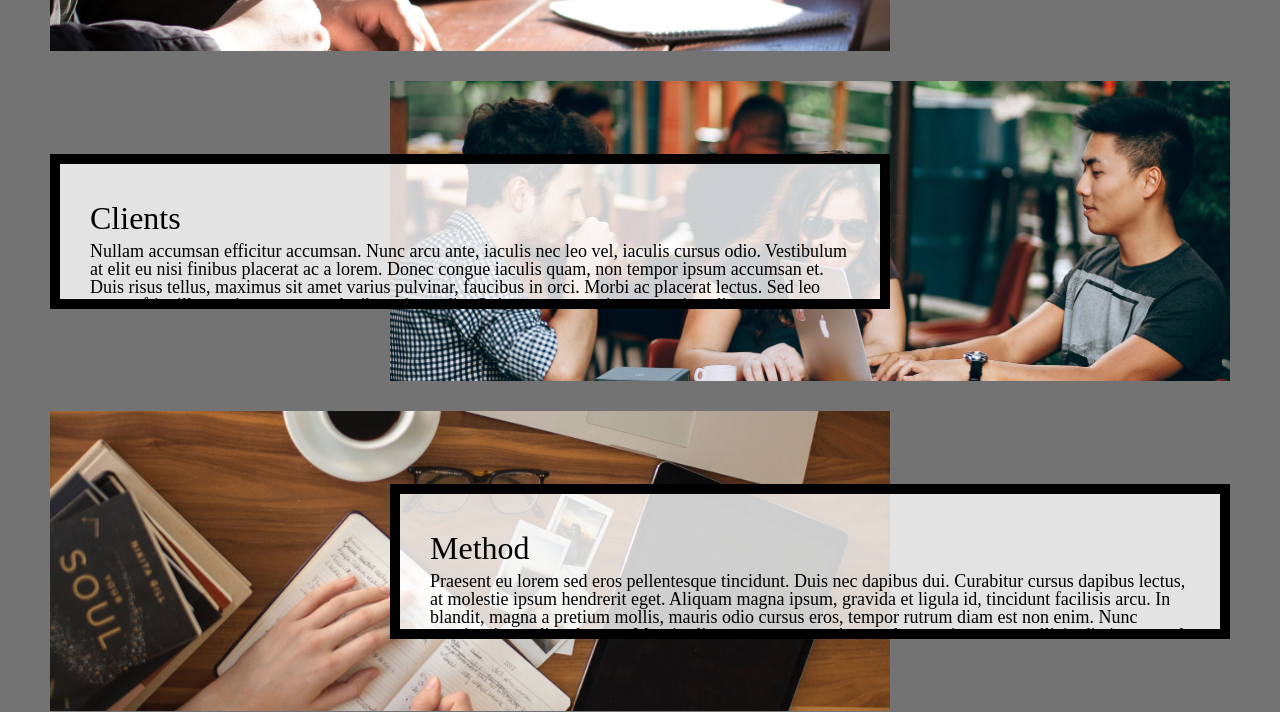
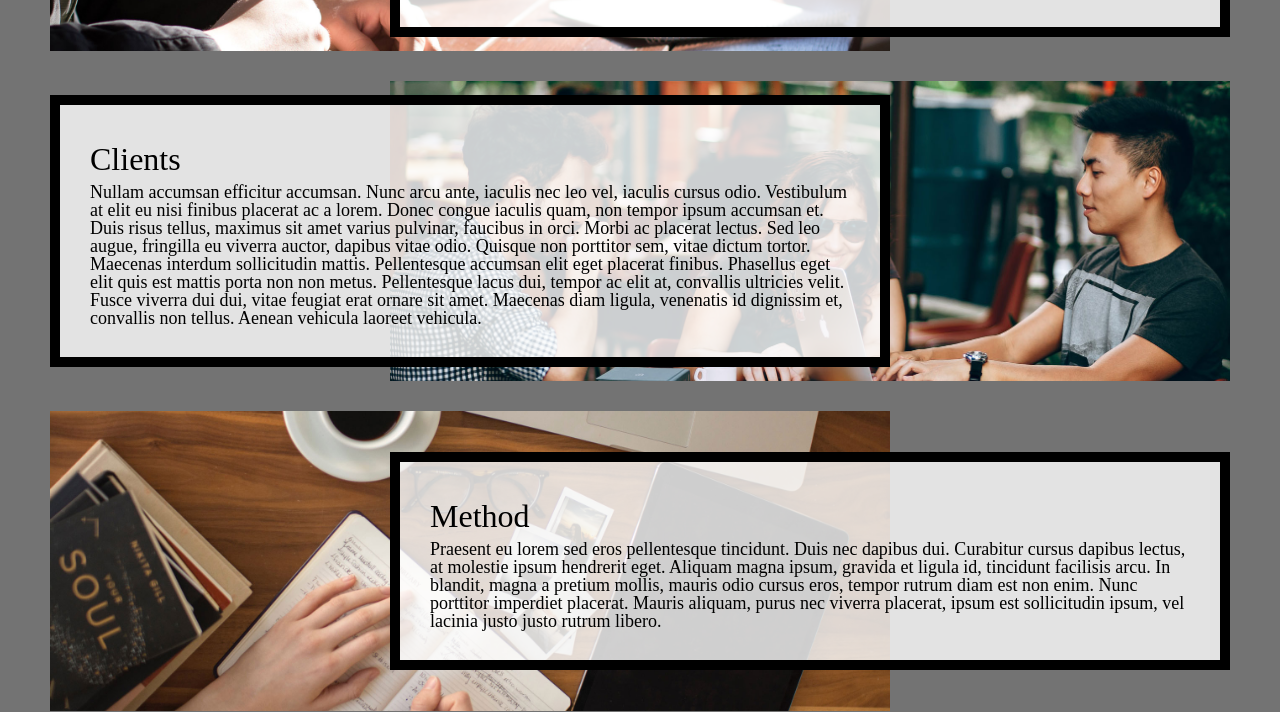
Before and after one commit to yuxwang26/homework3-2022, a plain HTML site: page index.html in a window 1280 px wide. Shown: the part 727-1439 px from the top of the page. Drawn offline with Linux system fonts and the light colour scheme.

Commit message:
Add files via upload

```diff
--- a/css/style.css
+++ b/css/style.css
@@ -78,7 +78,6 @@ nav a{
 nav li a:hover{
   text-decoration-line:underline;
   text-decoration-style: wavy;
-  text-decoration-color: yellow;
 }
 
 
@@ -150,7 +149,7 @@ img{
 
 .text{
   align-items: center;
-  max-height: 25%;
+  max-height: 25vh;
   overflow: scroll;
 }
 @media screen and (min-width: 700px){
```
